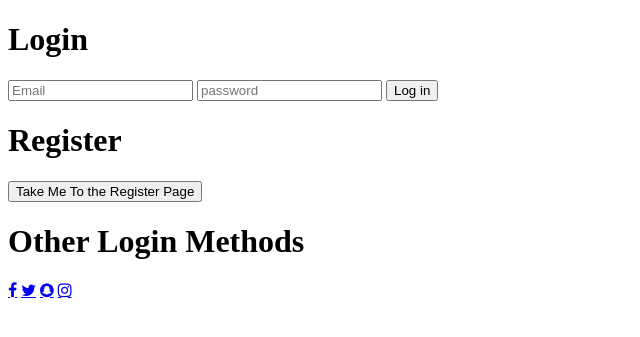
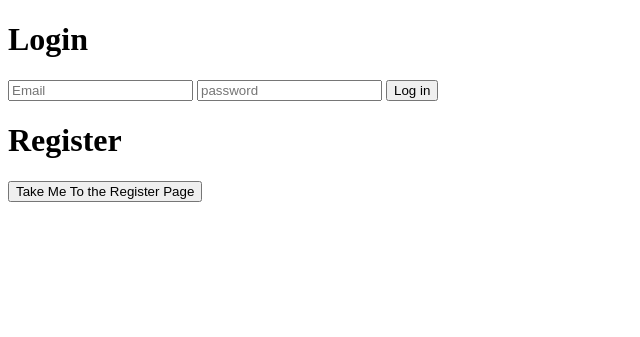
Before and after one commit to Opblaasmaatje/RatingProgram, a PHP site: page /inlog.php in a window 1280 px wide. Shown: the top 337 px of the page, without its empty margins (0-640 px from the left). Run offline with PHP 8.4, Linux system fonts and the light colour scheme; the visitor is signed in with stand-in values (Sample User, id 1).

Commit message:
php ingelaad

```diff
--- a/Pages Html/inlog.php
+++ b/Pages Html/inlog.php
@@ -1,15 +1,10 @@
 <?php
 session_start();
-$_SESSION['gebruiker'];
-
 $servername = "mysql:host=localhost;dbname=ratingprogram";
 $username = "root";
 $password = "";
 $pdo = new PDO($servername, $username, $password);
-
-
 $gebruikerInfo = array();
-
 ?>
 
 <!DOCTYPE html>
@@ -18,8 +13,8 @@ $gebruikerInfo = array();
     <meta charset="UTF-8">
     <meta name="viewport" content="width=device-width, initial-scale=1.0">
     <title>Document</title>
-    <link rel="stylesheet" type="text/css" href="style.css">
-    <link rel="stylesheet" href="https://cdnjs.cloudflare.com/ajax/libs/font-awesome/4.7.0/css/font-awesome.min.css">
+    <link rel="stylesheet" type="text/css" href="/Style/style.css">
+    <link rel="stylesheet" href="https://cdnjs.cloudflare.com/ajax/libs/font-awesome/4.7.0/c0ss/font-awesome.min.css">
 </head>
 <body>
     <div class="container">
@@ -50,7 +45,6 @@ $gebruikerInfo = array();
                     }
                 }
             //Hier wordt daadwerkelijk ingelogd
-
             ?>
         </form>
         <a href=""></a>
@@ -60,18 +54,7 @@ $gebruikerInfo = array();
                <a href=""></a>
             </div>
         <input type="submit" value="Take Me To the Register Page">
-
-        <div class="infoicons">
-            <h1> Other Login Methods</h1>
-            <a href="#" class="fa fa-facebook"></a>
-            <a href="#" class="fa fa-twitter"></a>
-            <a href="#" class="fa fa-snapchat"></a>
-            <a href="#" class="fa fa-instagram"></a>
-        </div>
     </div>
-
-
-
     </div>
 </div>
 </body>
```
Also changed, not shown: Pages Html/index.php (added, +47 -0 lines).
